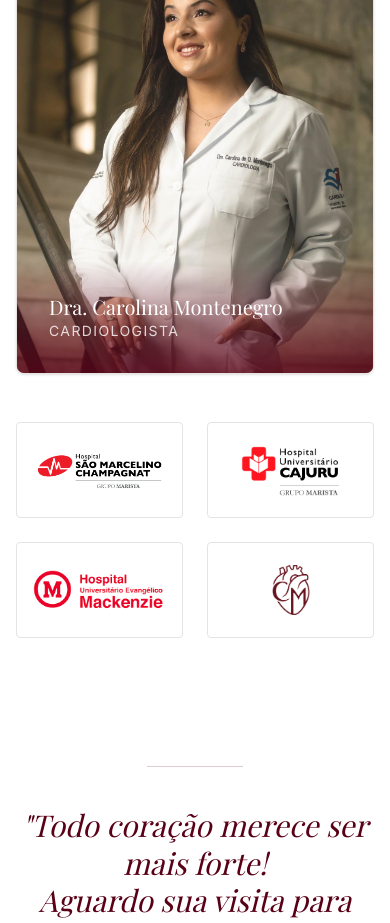
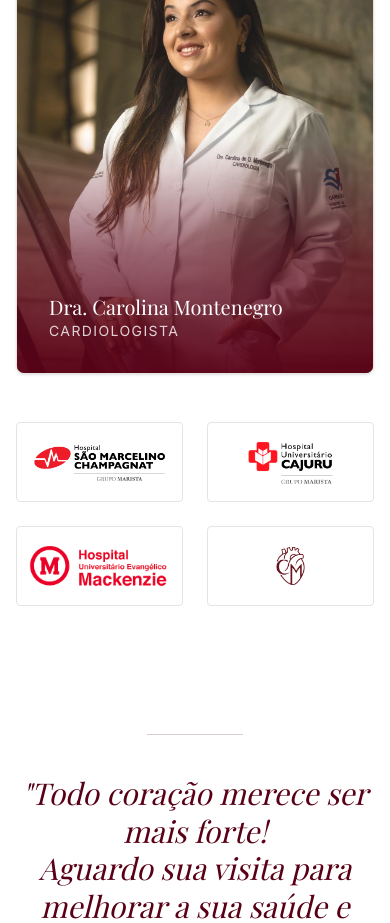
Before and after one commit to lucaserbano/DraCarolinaMontenegro_atualizado, a React (Vite) app: page /contato in a window 390 px wide. Shown: the part 1500-2423 px from the top of the page. Built offline with nearby package versions, Linux system fonts and the light colour scheme; a web font is replaced by a local one.

Commit message:
docs: alteração de títulos, favicon, og-image e ajustes visuais na página de contato

```diff
--- a/index.html
+++ b/index.html
@@ -1,12 +1,34 @@
 <!doctype html>
-<html lang="en">
+<html lang="pt-BR">
+
 <head>
   <meta charset="UTF-8" />
   <meta name="viewport" content="width=device-width, initial-scale=1.0" />
-    <title>My Google AI Studio App</title>
+  <title>Dra. Carolina Montenegro</title>
+  <link rel="icon" type="image/png" href="/favicon.png" />
+
+  <!-- Open Graph / Facebook -->
+  <meta property="og:type" content="website" />
+  <meta property="og:url" content="https://lucascmontenegro.github.io/DraCarolinaMontenegro_atualizado/" />
+  <meta property="og:title" content="Dra. Carolina Montenegro" />
+  <meta property="og:description"
+    content="Cardiologista especializado em Insuficiência Cardíaca e Transplante Cardíaco." />
+  <meta property="og:image"
+    content="https://lucascmontenegro.github.io/DraCarolinaMontenegro_atualizado/og-image.png" />
+
+  <!-- Twitter -->
+  <meta property="twitter:card" content="summary_large_image" />
+  <meta property="twitter:url" content="https://lucascmontenegro.github.io/DraCarolinaMontenegro_atualizado/" />
+  <meta property="twitter:title" content="Dra. Carolina Montenegro" />
+  <meta property="twitter:description"
+    content="Cardiologista especializado em Insuficiência Cardíaca e Transplante Cardíaco." />
+  <meta property="twitter:image"
+    content="https://lucascmontenegro.github.io/DraCarolinaMontenegro_atualizado/og-image.png" />
 </head>
+
 <body>
   <div id="root"></div>
   <script type="module" src="/src/main.tsx"></script>
 </body>
+
 </html>
--- a/src/pages/Contact.tsx
+++ b/src/pages/Contact.tsx
@@ -109,7 +109,7 @@ export default function Contact() {
                 className="w-full h-full object-cover opacity-90"
                 referrerPolicy="no-referrer"
               />
-              <div className="absolute bottom-0 left-0 right-0 bg-gradient-to-t from-bordo/80 to-transparent p-8">
+              <div className="absolute bottom-0 left-0 right-0 h-1/2 bg-gradient-to-t from-bordo/95 via-bordo/60 to-transparent p-8 flex flex-col justify-end">
                 <p className="text-white font-serif text-xl">Dra. Carolina Montenegro</p>
                 <p className="text-white/80 text-sm uppercase tracking-widest">Cardiologista</p>
               </div>
@@ -117,17 +117,17 @@ export default function Contact() {
 
             {/* Hospital Logos Placeholders */}
             <div className="grid grid-cols-2 gap-6">
-              <div className="h-24 bg-white border border-pearl hover:border-bordo/30 transition-colors rounded p-4 flex items-center justify-center">
+              <div className="h-20 md:h-24 bg-white border border-pearl hover:border-bordo/30 transition-colors rounded p-3 md:p-4 flex items-center justify-center">
                 <img src={logoHMC} alt="Hospital Marcelino Champagnat" className="max-h-full max-w-full object-contain" />
               </div>
-              <div className="h-24 bg-white border border-pearl hover:border-bordo/30 transition-colors rounded p-4 flex items-center justify-center">
+              <div className="h-20 md:h-24 bg-white border border-pearl hover:border-bordo/30 transition-colors rounded p-3 md:p-4 flex items-center justify-center">
                 <img src={logoHUC} alt="Hospital Universitário Cajuru" className="max-h-full max-w-full object-contain" />
               </div>
-              <div className="h-24 bg-white border border-pearl hover:border-bordo/30 transition-colors rounded p-4 flex items-center justify-center">
+              <div className="h-20 md:h-24 bg-white border border-pearl hover:border-bordo/30 transition-colors rounded p-3 md:p-4 flex items-center justify-center">
                 <img src={logoHUEM} alt="Hospital Universitário Evangélico Mackenzie" className="max-h-full max-w-full object-contain" />
               </div>
-              <div className="h-24 bg-white border border-pearl hover:border-bordo/30 transition-colors rounded p-4 flex items-center justify-center">
-                <img src={logoCM} alt="Consultório Dra. Carolina Montenegro" className="max-h-[80%] max-w-full object-contain" />
+              <div className="h-20 md:h-24 bg-white border border-pearl hover:border-bordo/30 transition-colors rounded p-3 md:p-4 flex items-center justify-center">
+                <img src={logoCM} alt="Consultório Dra. Carolina Montenegro" className="max-h-[70%] max-w-[90%] object-contain" />
               </div>
             </div>
           </motion.div>
```
Also changed, not shown: public/favicon.png (added), public/og-image.png (added). Lines whose indentation alone changed are shown as unchanged.
